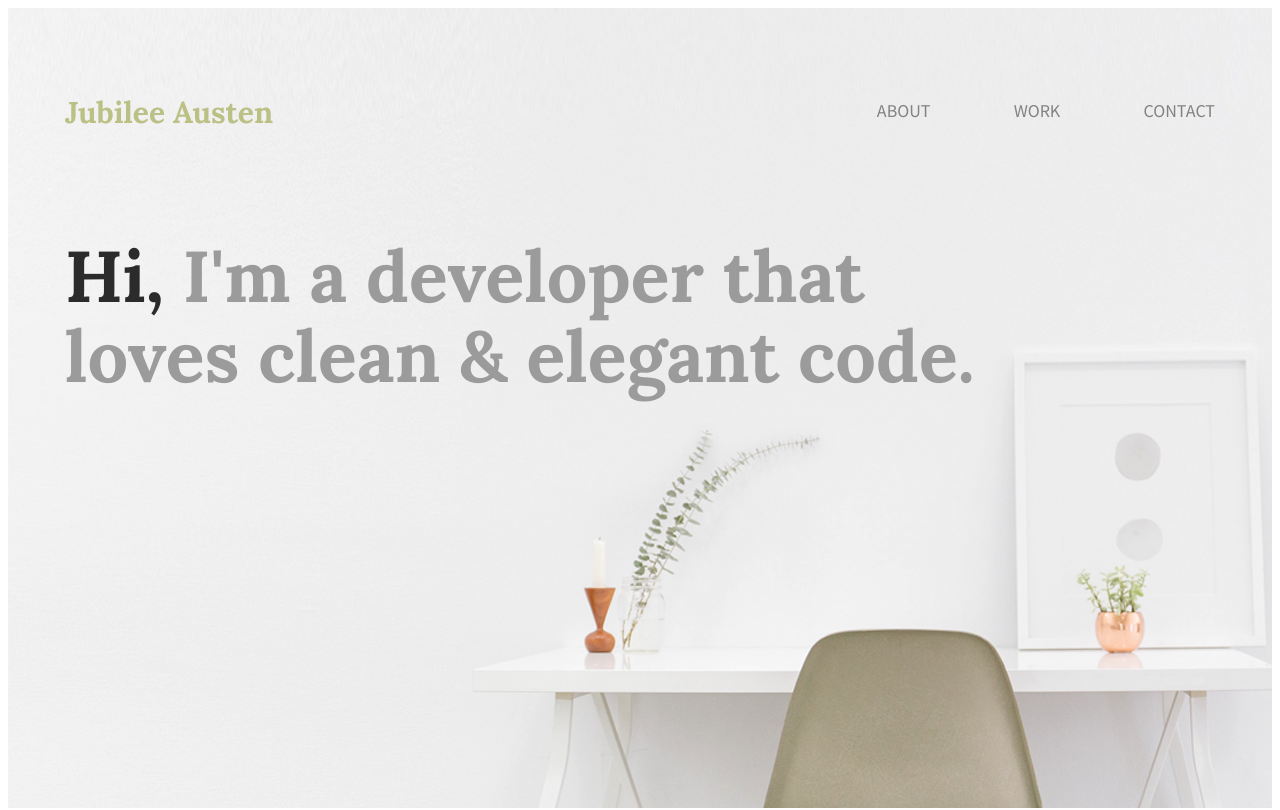
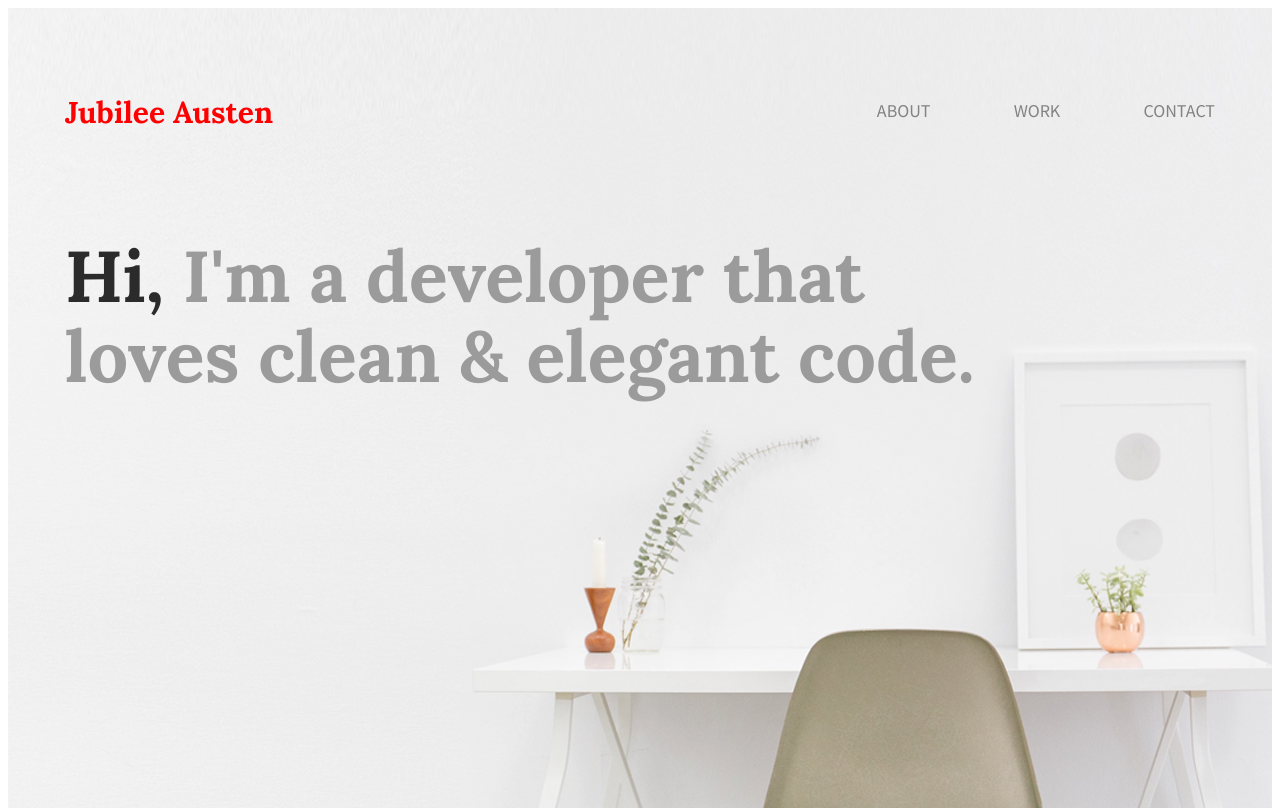
Before and after one commit to mjknight4/beginner-project, a plain HTML site: page index.html in a window 1280 px wide. Shown: the top 810 px of the page. Drawn offline with Linux system fonts and the light colour scheme.

Commit message:
beginnerproject commit

```diff
--- a/css/main.css
+++ b/css/main.css
@@ -37,7 +37,7 @@ header h1 {
     padding: 65px 0 65px 25px;
     font-family: 'Lora', serif;
     font-size: 30px;
-    color: #bbc085;
+    color: red;
 }
 nav {
     float: right;
@@ -65,19 +65,6 @@ header h2 {
 header h2 span {
     color: #2b2b2b;
 }
-
-
-
-
-
-
-
-
-
-
-
-
-
 /***** About *****/
 
 #about .full-width {
```
